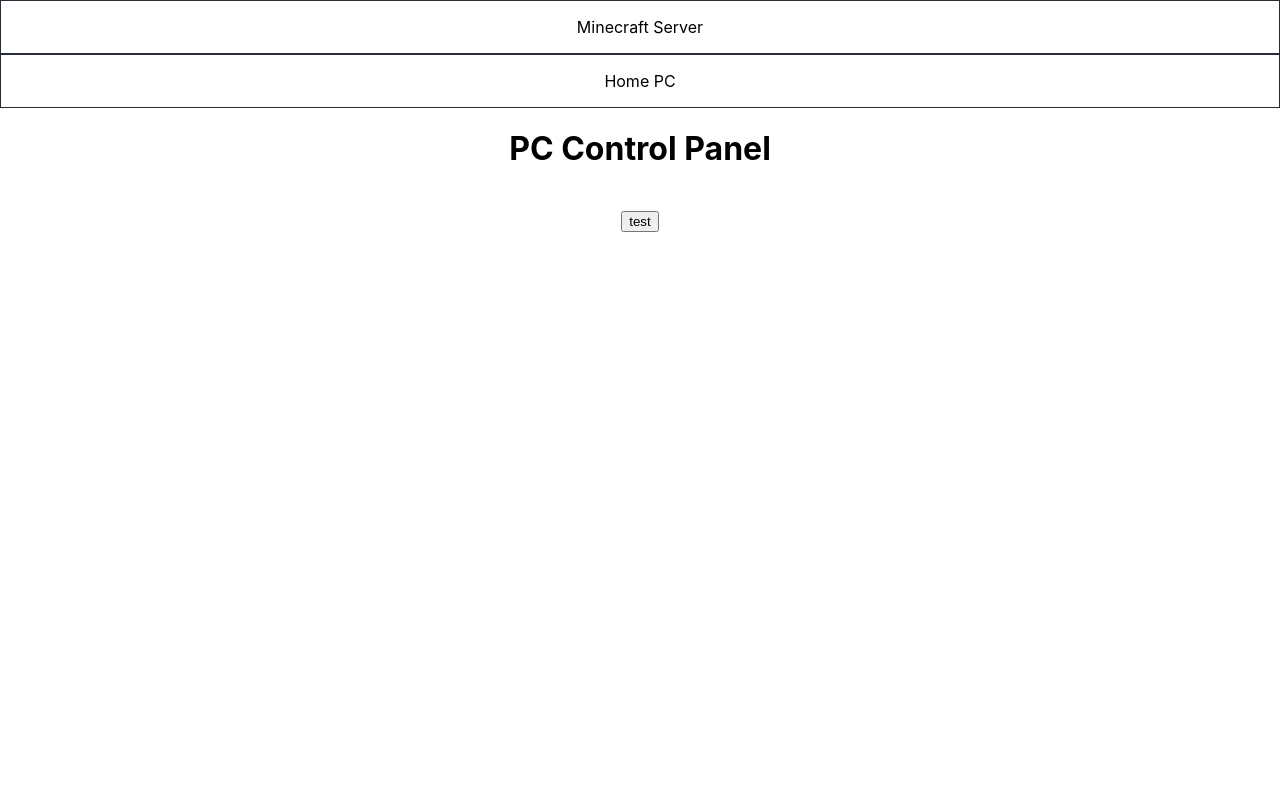
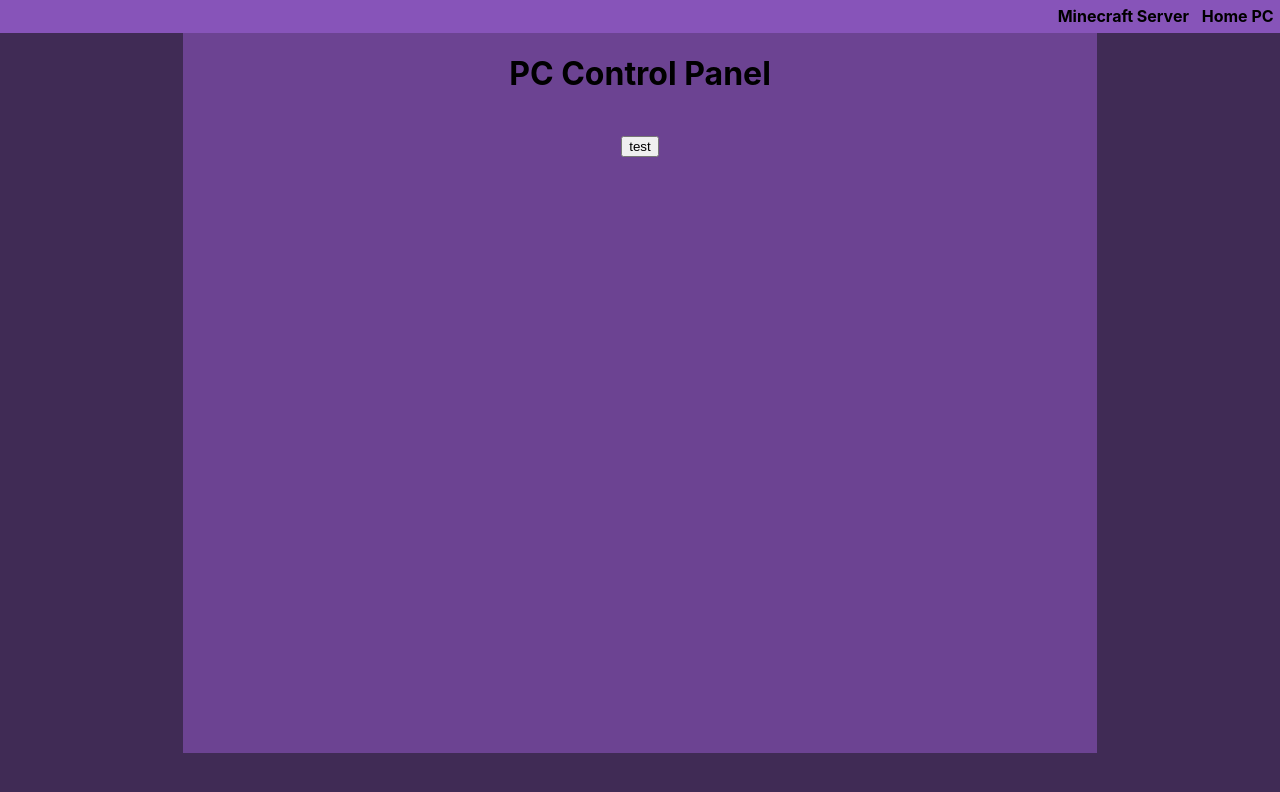
Before and after one commit to ChromaLTS/PCControlPanel, a React (Create React App) app in the folder react-project/: page / in a window 1280 px wide. Shown: the top 792 px of the page. Built offline with nearby package versions, Linux system fonts and the light colour scheme; no server answers.

Commit message:
addded some simple styling

```diff
--- a/react-project/src/App.css
+++ b/react-project/src/App.css
@@ -39,12 +39,39 @@
 
 
 
+.App {
+  background: #402b55;
+  width: 100vw;
+  height: 100vh;
+}
 
 
 .Menu {
+  background: #8754b9;
+  display: flex;
+  flex-wrap: nowrap;
+  justify-content: flex-end;
+  overflow: hidden;
+}
+
+.MenuItem {
 
 }
 
-.MenuItem {
-  border: #282c34 1px solid;
+.MenuItem p{
+  font-weight: bold;
+  cursor: pointer;
+  padding: 0.4rem;
+  margin: 0;
 }
+.gridContainer {
+  display: grid;
+  grid-template-areas: ". content .";
+  grid-template-columns: 1fr 5fr 1fr;
+}
+
+.content {
+  background: #6c4392;
+  grid-area: content;
+  min-height: 45rem;
+}
```
